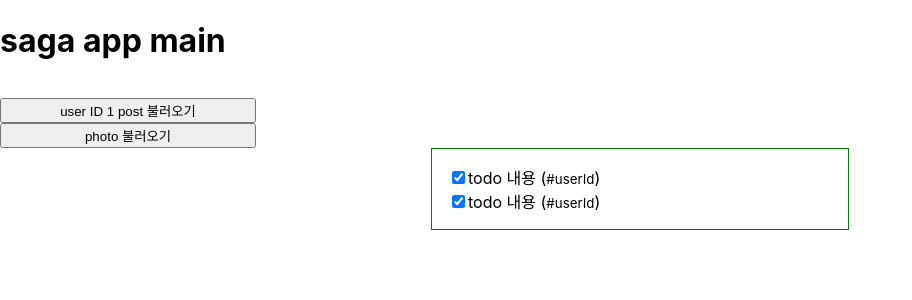
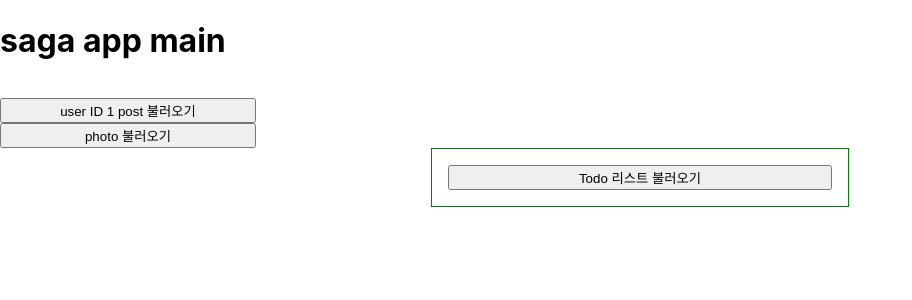
Before and after one commit to upship-kim/ReactPractice, a React (Create React App) app: page / in a window 1280 px wide. Shown: the top 300 px of the page, without its empty margins (0-912 px from the left). Built offline with nearby package versions, Linux system fonts and the light colour scheme.

Commit message:
write code module & container

```diff
--- a/src/redux-saga/SagaApp.js
+++ b/src/redux-saga/SagaApp.js
@@ -1,6 +1,7 @@
 import React from 'react';
 import TodoList from './components/TodoList';
 import PostContainer from './containers/PostContainer';
+import TodoContainer from './containers/TodoContainer';
 
 const SagaApp = () => {
     return (
@@ -8,7 +9,7 @@ const SagaApp = () => {
             <h1>saga app main</h1>
             <div>
                 <PostContainer />
-                <TodoList />
+                <TodoContainer />
             </div>
         </div>
     );
--- a/src/redux-saga/components/TodoList.js
+++ b/src/redux-saga/components/TodoList.js
@@ -11,22 +11,27 @@ const TodoBlock = styled.div`
     flex-direction: column;
 `;
 
-const TodoItem = () => {
+const TodoItem = ({todo}) => {
     return (
         <div>
-            <input type="checkBox" checked={true} />
-            <span>
-                todo 내용 (<small>#userId</small>)
-            </span>
+            {todo &&
+                todo.map((t) => (
+                    <>
+                        <input type="checkBox" checked={t.completed} />
+                        <span>
+                            {t.title} (<small>#{t.userId}</small>)
+                        </span>
+                    </>
+                ))}
         </div>
     );
 };
 
-const TodoList = () => {
+const TodoList = ({onLoad, todo}) => {
     return (
         <TodoBlock>
-            <TodoItem />
-            <TodoItem />
+            <button onClick={() => onLoad()}>Todo 리스트 불러오기</button>
+            <TodoItem todo={todo} />
         </TodoBlock>
     );
 };
--- a/src/redux-saga/containers/TodoContainer.js
+++ b/src/redux-saga/containers/TodoContainer.js
@@ -0,0 +1,17 @@
+import React, {useCallback} from 'react';
+import {useDispatch, useSelector} from 'react-redux';
+import TodoList from '../components/TodoList';
+import {getTodo} from '../modules/todo';
+
+const TodoContainer = () => {
+    const {todo} = useSelector((state) => state.todo);
+    const dispatch = useDispatch();
+
+    const onLoad = useCallback(() => {
+        dispatch(getTodo());
+    }, [getTodo]);
+
+    return <TodoList todo={todo} onLoad={onLoad} />;
+};
+
+export default TodoContainer;
--- a/src/redux-saga/lib/api.js
+++ b/src/redux-saga/lib/api.js
@@ -11,3 +11,7 @@ export const getAlbum = (id) => {
         `https://jsonplaceholder.typicode.com/photos?albumId=${id}`
     );
 };
+
+export const getTodo = () => {
+    return axios.get('https://jsonplaceholder.typicode.com/todos');
+};
--- a/src/redux-saga/modules/index.js
+++ b/src/redux-saga/modules/index.js
@@ -1,14 +1,16 @@
 import React from 'react';
 import {combineReducers} from 'redux';
 import post, {photoSaga, postSaga} from './post';
+import todo, {todoSaga} from './todo';
 import {all} from 'redux-saga/effects';
 
 const rootReducer = combineReducers({
     post,
+    todo,
 });
 
 export function* rootSaga() {
-    yield all([postSaga(), photoSaga()]);
+    yield all([postSaga(), photoSaga(), todoSaga()]);
 }
 
 export default rootReducer;
--- /dev/null
+++ b/src/redux-saga/modules/todo.js
@@ -0,0 +1,57 @@
+import {call, put, takeEvery} from '@redux-saga/core/effects';
+import React from 'react';
+import {createAction, handleActions} from 'redux-actions';
+
+//액션 정의
+const GET_TODO = 'todo/GET_TODO';
+const GET_TODO_SUCCESS = 'todo/GET_TODO_SUCCESS';
+const GET_TODO_FAILURE = 'todo/GET_TODO_FAILURE';
+
+//액션 함수 정의
+export const getTodo = createAction(GET_TODO);
+const getTodoSuccess = createAction(GET_TODO_SUCCESS);
+const getTodoFailure = createAction(GET_TODO_FAILURE);
+
+//초기화
+const initState = {
+    loading: false,
+    todo: '',
+    error: false,
+};
+
+function* getTodoSaga() {
+    yield put(getTodo());
+    try {
+        const todoData = yield call(getTodo, null);
+        yield put(getTodoSuccess(todoData));
+    } catch (e) {
+        yield put(getTodoFailure(e));
+    }
+}
+
+export function* todoSaga() {
+    yield takeEvery(GET_TODO, getTodoSaga);
+}
+
+const todo = handleActions(
+    {
+        [GET_TODO]: (state, action) => ({
+            ...state,
+            loading: true,
+        }),
+        [GET_TODO_SUCCESS]: (state, action) => ({
+            ...state,
+            loading: false,
+            todo: action.payload,
+        }),
+        [GET_TODO_FAILURE]: (state, action) => ({
+            ...state,
+            loading: false,
+            todo: action.payload,
+            error: true,
+        }),
+    },
+    initState
+);
+
+export default todo;
```
